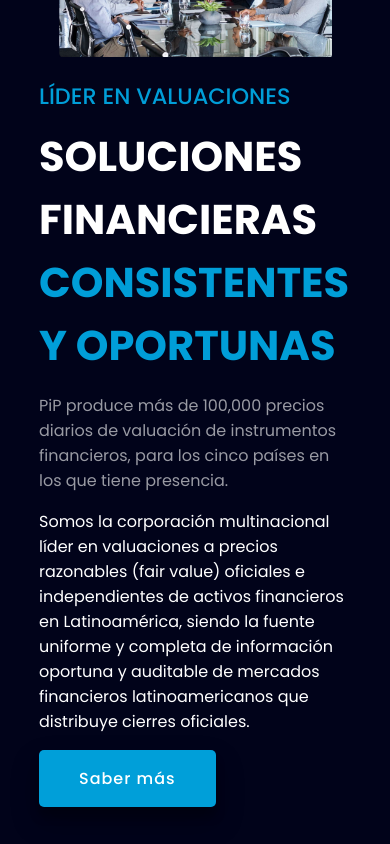
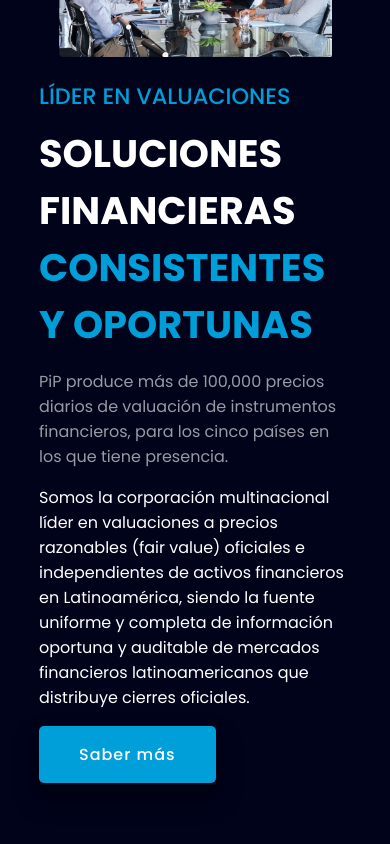
Before and after one commit to Sebitass47/pip_prueba, a Vue app: page / in a window 390 px wide. Shown: the part 1040-1884 px from the top of the page. Built offline with nearby package versions, Linux system fonts and the light colour scheme.

Commit message:
FEAT_disenio_dinamico_timeline

```diff
--- a/src/App.vue
+++ b/src/App.vue
@@ -90,7 +90,7 @@
 
   @media (max-width: 768px) {
     .title-article-2{
-      font-size: 2.6em;
+      font-size: 2.4em;
     }
   }
 </style>
--- a/src/pages/Nosotros.vue
+++ b/src/pages/Nosotros.vue
@@ -331,10 +331,16 @@
 
     .expertos-valores{
       margin-top: 1em;
+      width: 90%;
     }
 
     .expertos-valores > p{
       width: 100%
     }
+
+    .timeline-container {
+      width: 100%;
+      padding: 0;
+    }
   }
 </style>
```
